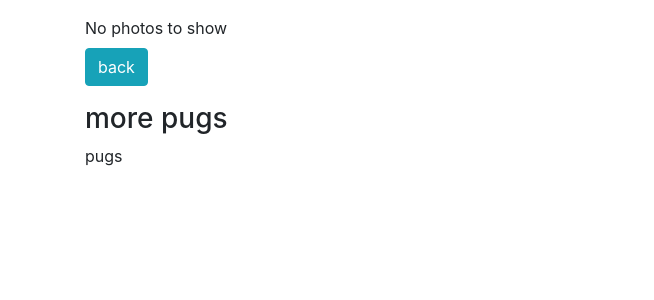
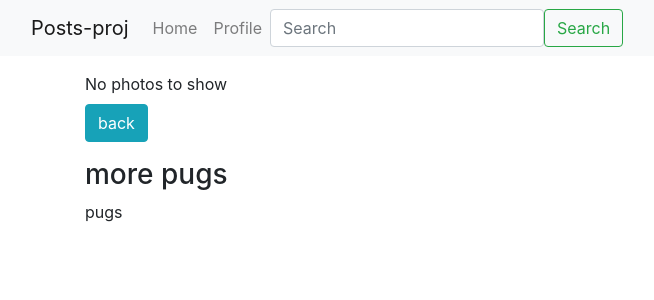
Before and after one commit to kate-set/SENG2040-A4, a Django app: page /20/ in a window 1280 px wide. Shown: the top 300 px of the page, without its empty margins (0-654 px from the left). Run offline with Django 5.2, Linux system fonts and the light colour scheme; a user stored in the database is signed in; data comes from the database, SQL or seed files in the repository; some libraries are stand-ins or nearby versions.

Commit message:
Added final touches

```diff
--- a/src/posts/templates/posts/detail.html
+++ b/src/posts/templates/posts/detail.html
@@ -50,8 +50,8 @@
                 <div class="modal-footer">
                     <form id="delete-form">
                         {% csrf_token %}
-                            <button type="button" class="btn btn-danger" data-dismiss="modal">close</button>
-                            <button type="submit" class="btn btn-success">delete</button>
+                        <button type="button" class="btn btn-danger" data-dismiss="modal">close</button>
+                        <button type="submit" class="btn btn-success">delete</button>
                     </form>
                 </div>
             </div>
--- a/src/posts/templates/posts/main.html
+++ b/src/posts/templates/posts/main.html
@@ -22,7 +22,7 @@ posts
                     </button>
                 </div>
                 <div class="modal-body">
-                    <form id="post-form">
+                    <form id="post-form" autocomplete="off">
                         {% csrf_token %}
                         {{form|crispy}}
                         <div class="modal-footer">
--- a/src/posts/utils.py
+++ b/src/posts/utils.py
@@ -1,6 +1,7 @@
 from .models import Post
 from profiles.models import Profile
 from django.http import HttpResponse
+from django.shortcuts import redirect
 
 def action_permission(func):
     def wrapper(request, **kwargs):
@@ -12,6 +13,7 @@ def action_permission(func):
             return func(request, **kwargs)
         else:
             print('no')
-            return HttpResponse('access denied - you need to be the author of the post in order to delete it')
+            #return HttpResponse('access denied - you need to be the author of the post in order to delete it')
+            return redirect('posts:main-board')
 
     return wrapper
--- a/src/posts/views.py
+++ b/src/posts/views.py
@@ -6,6 +6,7 @@ from profiles.models import Profile
 from .models import Photo
 from .utils import action_permission
 from django.contrib.auth.decorators import login_required
+from django.shortcuts import redirect
 
 # Create your views here.
 
@@ -65,18 +66,22 @@ def load_post_data_view(request, num_posts):
             }
             data.append(item)
         return JsonResponse({'data':data[lower:upper], 'size':size})
+    return redirect('posts:main-board')
 
 @login_required
 def post_detail_data_view(request, pk):
-    obj = Post.objects.get(pk=pk)
-    data = {
-        'id': obj.id,
-        'title': obj.title,
-        'body': obj.body,
-        'author': obj.author.user.username,
-        'logged_in': request.user.username,
-    }
-    return JsonResponse({'data': data})
+    if request.META.get('HTTP_X_REQUESTED_WITH') == 'XMLHttpRequest':
+        obj = Post.objects.get(pk=pk)
+        data = {
+            'id': obj.id,
+            'title': obj.title,
+            'body': obj.body,
+            'author': obj.author.user.username,
+            'logged_in': request.user.username,
+        }
+        return JsonResponse({'data': data})
+    return redirect('posts:main-board')
+
 
 @login_required
 def like_unlike_post(request):
@@ -90,8 +95,7 @@ def like_unlike_post(request):
             liked = True
             obj.liked.add(request.user)
         return JsonResponse({'liked': liked, 'count': obj.like_count})
-    else:
-        return HttpResponse(status=400)
+    return redirect('posts:main-board')
 
 @login_required
 @action_permission
@@ -107,6 +111,7 @@ def update_post(request, pk):
             'title': new_title,
             'body': new_body,
         })
+    return redirect('posts:main-board')
 
 @login_required
 @action_permission
@@ -115,7 +120,8 @@ def delete_post(request, pk):
     if request.META.get('HTTP_X_REQUESTED_WITH') == 'XMLHttpRequest':
         obj.delete()
         return JsonResponse({'msg': 'some message'})
-    return JsonResponse({'msg': 'access denied - ajax only'})
+    #return JsonResponse({'msg': 'access denied - ajax only'})
+    return redirect('posts:main-board')
 
 @login_required
 def image_upload_view(request):
--- a/src/templates/base.html
+++ b/src/templates/base.html
@@ -29,7 +29,7 @@
   </head>
   <body>
     {% include "navbar.html" %}
-    <div class="container mt-3">
+    <div class="container mt-3 mb-3">
         {% block content %}
         {% endblock content %}
     </div>
--- a/src/templates/navbar.html
+++ b/src/templates/navbar.html
@@ -0,0 +1,25 @@
+{% url 'posts:main-board' as path_to_home %}
+{% url 'profiles:my-profile' as path_to_my_profile %}
+
+<nav class="navbar navbar-expand-lg navbar-light bg-light">
+    <div class="container-fluid">
+      <a class="navbar-brand" href="{{path_to_home}}">Posts-proj</a>
+      <button class="navbar-toggler" type="button" data-bs-toggle="collapse" data-bs-target="#navbarSupportedContent" aria-controls="navbarSupportedContent" aria-expanded="false" aria-label="Toggle navigation">
+        <span class="navbar-toggler-icon"></span>
+      </button>
+      <div class="collapse navbar-collapse" id="navbarSupportedContent">
+        <ul class="navbar-nav me-auto mb-2 mb-lg-0">
+          <li class="nav-item">
+            <a class="nav-link {% if request.path == path_to_home %} active {% endif %}" href="{{path_to_home}}" aria-current="page">Home</a>
+          </li>
+          <li class="nav-item">
+            <a class="nav-link {% if request.path == path_to_my_profile %} active {% endif %}" href="{{path_to_my_profile}}">Profile</a>
+          </li>
+        </ul>
+        <form class="d-flex">
+          <input class="form-control me-2" type="search" placeholder="Search" aria-label="Search">
+          <button class="btn btn-outline-success" type="submit">Search</button>
+        </form>
+      </div>
+    </div>
+  </nav>
```
